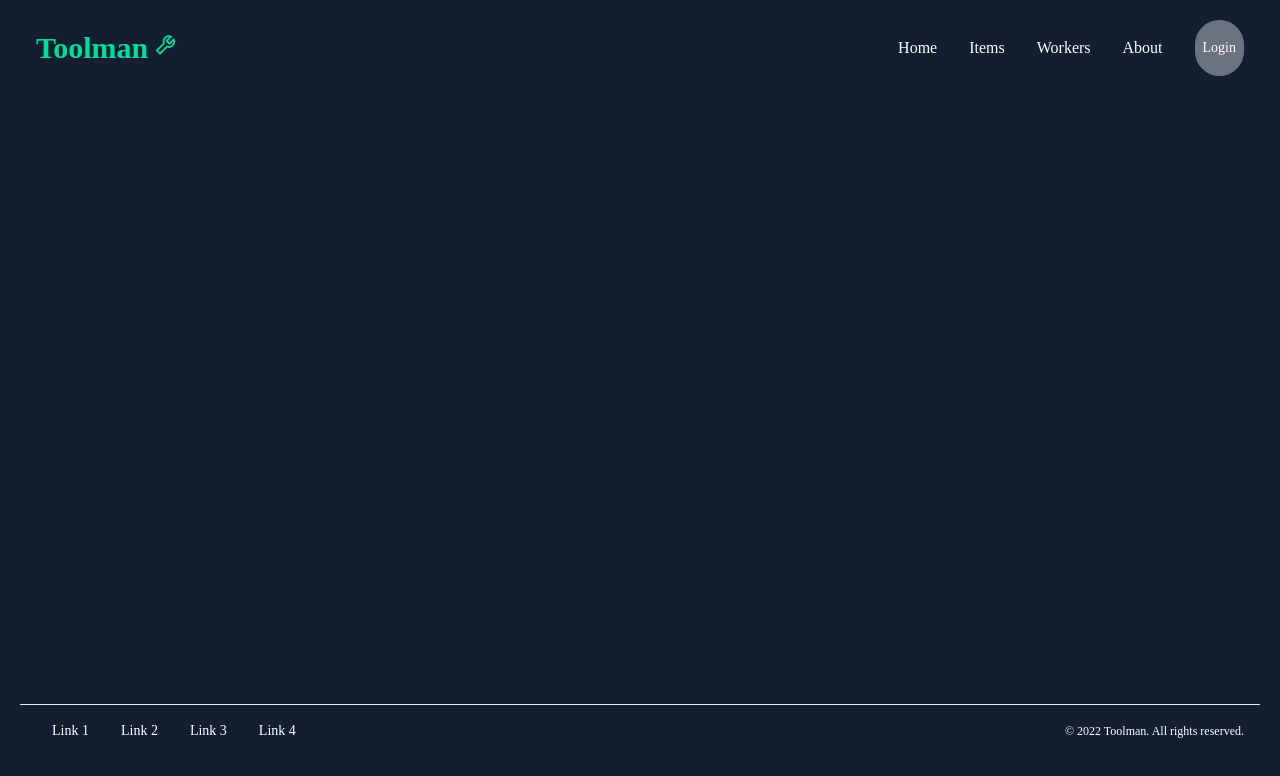
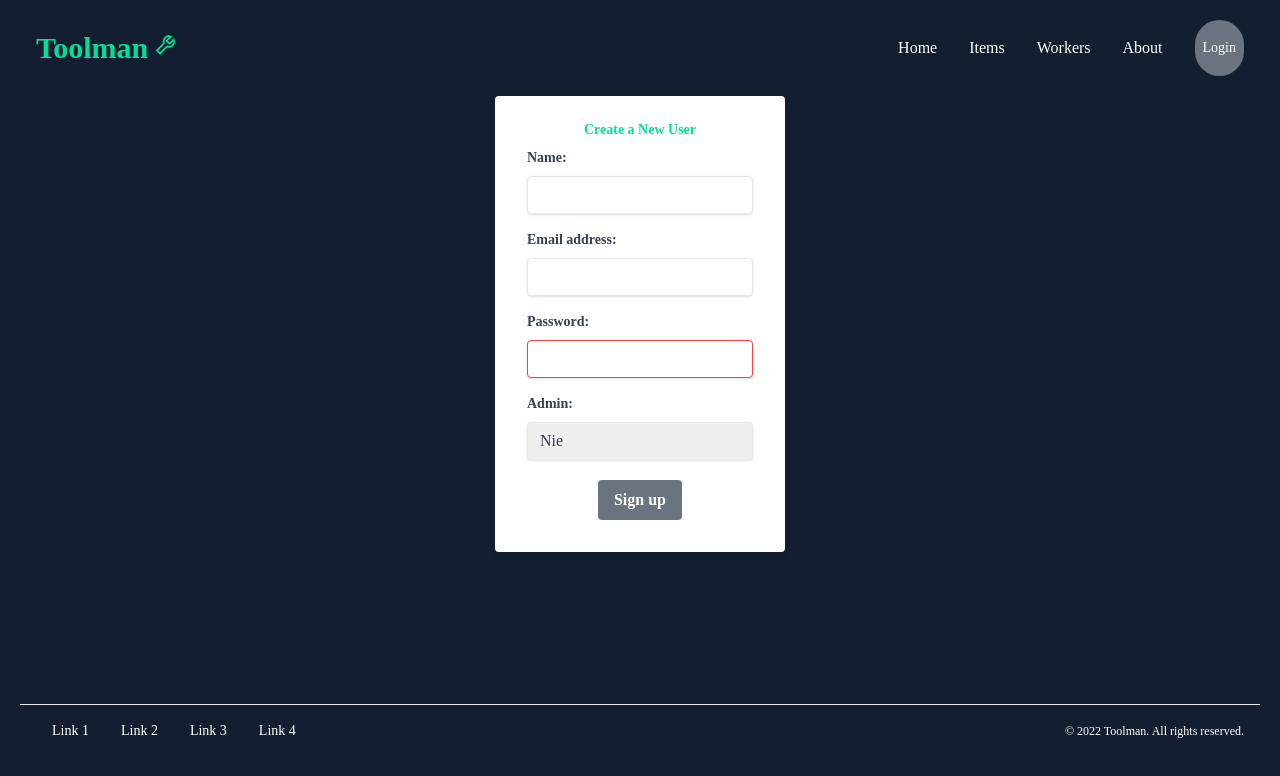
Before and after one commit to TomPrint/Toolman, a React (Create React App) app in the folder frontend/: page /signup in a window 1280 px wide. Shown: the top 776 px of the page. Built offline with nearby package versions, Linux system fonts and the light colour scheme.

Commit message:
frontend updates- creating userAuthProvider, and Signup form page

```diff
--- a/frontend/src/App.js
+++ b/frontend/src/App.js
@@ -5,7 +5,7 @@ import { BrowserRouter, Routes, Route } from "react-router-dom";
 import Home from "./pages/Home";
 import Navbar from "./components/Navbar";
 import Footer from "./components/Footer";
-
+import Signup from "./pages/Signup"
 function App() {
   return (
     <div className="App">
@@ -14,6 +14,7 @@ function App() {
         <div className="pages text-white">
           <Routes>
             <Route path="/" element={<Home />} />
+            <Route path="/signup" element={<Signup />} />
           </Routes>
           <Footer />
         </div>
--- /dev/null
+++ b/frontend/src/context/AuthContext.js
@@ -0,0 +1,39 @@
+//! AuthContext for tracking global user state
+
+import { createContext, useReducer, useEffect } from 'react'
+
+export const AuthContext = createContext()
+
+export const authReducer = (state, action) => {
+  switch (action.type) {
+    case 'LOGIN':
+      return { user: action.payload }
+    case 'LOGOUT':
+      return { user: null }
+    default:
+      return state
+  }
+}
+
+export const AuthContextProvider = ({ children }) => {
+  const [state, dispatch] = useReducer(authReducer, {
+    user: null
+  })
+
+  useEffect(() => {
+    const user = JSON.parse(localStorage.getItem('user'))
+
+    if (user) {
+      dispatch({ type: 'LOGIN', payload: user })
+    }
+  }, [])
+
+  console.log('AuthContext state:', state)
+
+  return (
+    <AuthContext.Provider value={{ ...state, dispatch }}>
+      { children }
+    </AuthContext.Provider>
+  )
+
+}
--- /dev/null
+++ b/frontend/src/hooks/useAuthContext.js
@@ -0,0 +1,13 @@
+//! hook that enables any component to get the current auth state and re-render if it changes
+import { AuthContext } from "../context/AuthContext"
+import { useContext } from "react"
+
+export const useAuthContext = () => {
+  const context = useContext(AuthContext)
+
+  if(!context) {
+    throw Error('useAuthContext must be used inside an AuthContextProvider')
+  }
+
+  return context
+}
--- a/frontend/src/index.js
+++ b/frontend/src/index.js
@@ -1,11 +1,14 @@
-import React from 'react';
-import ReactDOM from 'react-dom/client';
-import './index.css';
-import App from './App';
+import React from "react";
+import ReactDOM from "react-dom/client";
+import "./index.css";
+import App from "./App";
+import { AuthContextProvider } from "./context/AuthContext";
 
-const root = ReactDOM.createRoot(document.getElementById('root'));
+const root = ReactDOM.createRoot(document.getElementById("root"));
 root.render(
   <React.StrictMode>
-    <App />
+    <AuthContextProvider>
+      <App />
+    </AuthContextProvider>
   </React.StrictMode>
 );
--- /dev/null
+++ b/frontend/src/pages/Signup.js
@@ -0,0 +1,69 @@
+import { useState } from "react"
+
+
+const Signup = () => {
+  const [name, setName] = useState('')
+  const [email, setEmail] = useState('')
+  const [password, setPassword] = useState('')
+  const [isAdmin, setisAdmin] = useState(false)
+
+  const handleSubmit = async (e) => {
+    e.preventDefault()
+
+
+    console.log (name, email, password, isAdmin)
+  }
+
+  const handleChange = (e) => {
+    setisAdmin(e.target.value)
+  }
+
+  return (
+    <div class="flex justify-center">
+    <form className="signup bg-white shadow-md rounded px-8 pt-6 pb-8 mb-4" onSubmit={handleSubmit}>
+      <h3 className="block text-[#00df9a] text-sm font-bold mb-2 text-center">Create a New User</h3>
+      <div class="mb-4">
+      <label className="block text-gray-700 text-sm font-bold mb-2">Name:</label>
+      <input
+        className="shadow appearance-none border rounded w-full py-2 px-3 text-gray-700 leading-tight focus:outline-none focus:shadow-outline"
+        type="name"
+        onChange={(e) => setName(e.target.value)}
+        value={name}
+      />
+       </div>
+       <div class="mb-4">
+      <label className="block text-gray-700 text-sm font-bold mb-2">Email address:</label>
+      <input
+        className="shadow appearance-none border rounded w-full py-2 px-3 text-gray-700 leading-tight focus:outline-none focus:shadow-outline"
+        type="email"
+        onChange={(e) => setEmail(e.target.value)}
+        value={email}
+      />
+      </div>
+      <div class="mb-2">
+      <label className="block text-gray-700 text-sm font-bold mb-2">Password:</label>
+      <input
+        className="shadow appearance-none border border-red-500 rounded w-full py-2 px-3 text-gray-700 mb-2 leading-tight focus:outline-none focus:shadow-outline"
+        type="password"
+        onChange={(e) => setPassword(e.target.value)}
+        value={password}
+      />
+      </div>
+      <div class="mb-5">
+      <label className="block text-gray-700 text-sm font-bold mb-2">Admin:</label>
+      <select
+      className="shadow appearance-none border rounded w-full py-2 px-3 text-gray-700 leading-tight focus:outline-none focus:shadow-outline"
+      value={isAdmin} onChange={handleChange}>
+        <option value ={true}>Tak</option>
+        <option value ={false}>Nie</option>
+        </select>
+        </div>
+        <div class="container min-w-full flex flex-col items-center">
+      <button className=" bg-gray-500 hover:bg-[#00df9a] text-white font-bold py-2 px-4 rounded focus:outline-none focus:shadow-outline">Sign up</button>
+      </div>
+    </form>
+    </div>
+  )
+}
+
+export default Signup
```
Also changed, not shown: 2 other files (tests, documents, lock files or other folders).
